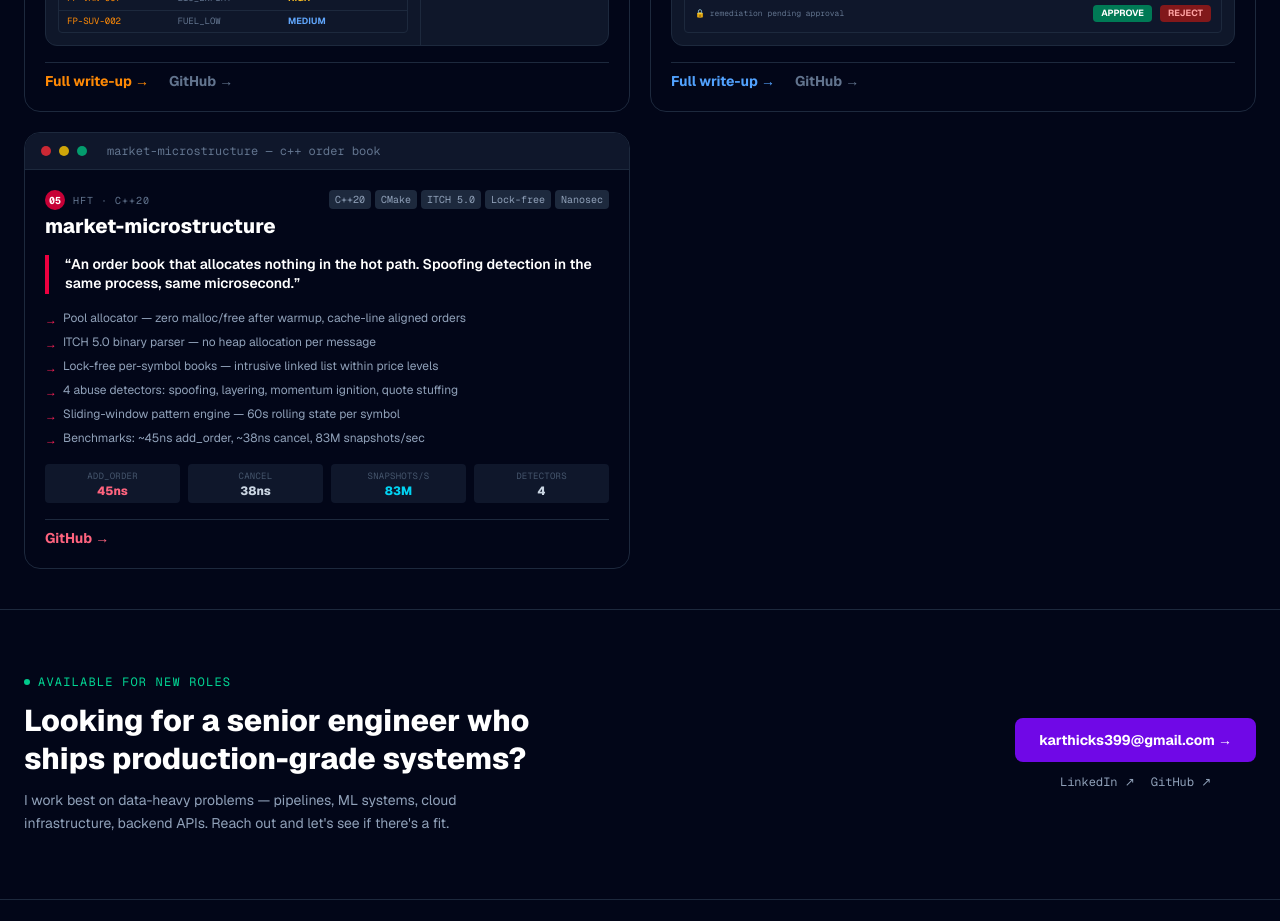
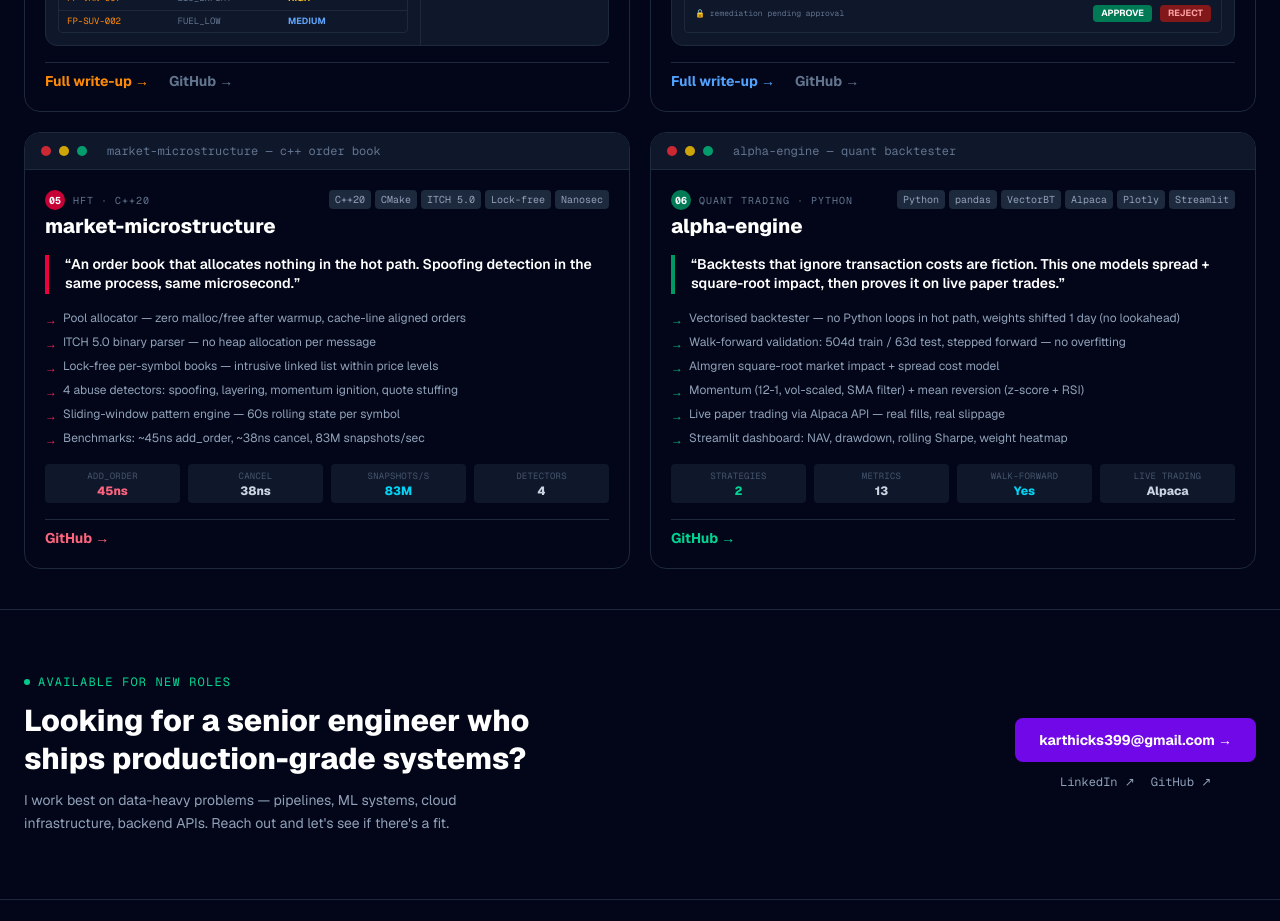
Before and after one commit to Sankartk/sankar-portfolio, a Next.js app: page / in a window 1280 px wide. Shown: the part 2560-3481 px from the top of the page. Built offline with nearby package versions, Linux system fonts and the light colour scheme.

Commit message:
add alpha-engine project card

```diff
--- a/app/page.tsx
+++ b/app/page.tsx
@@ -725,6 +725,70 @@ export default function Home() {
             </div>
           </div>
 
+          {/* CARD 06 — alpha-engine */}
+          <div className="rounded-2xl bg-slate-950 border border-slate-800 overflow-hidden flex flex-col">
+            <div className="flex items-center gap-2 px-4 py-2.5 bg-slate-900 border-b border-slate-800">
+              <span className="w-2.5 h-2.5 rounded-full bg-red-500 opacity-80"/>
+              <span className="w-2.5 h-2.5 rounded-full bg-yellow-400 opacity-80"/>
+              <span className="w-2.5 h-2.5 rounded-full bg-emerald-500 opacity-80"/>
+              <span className="ml-3 text-xs font-mono text-slate-500">alpha-engine &mdash; quant backtester</span>
+            </div>
+            <div className="p-5 flex flex-col gap-4 flex-1">
+              <div className="flex items-start justify-between gap-3 flex-wrap">
+                <div>
+                  <div className="flex items-center gap-2 mb-1">
+                    <span className="text-[10px] font-mono font-bold text-white bg-emerald-700 rounded-full w-5 h-5 flex items-center justify-center flex-shrink-0">06</span>
+                    <span className="text-[10px] font-mono text-slate-500 uppercase tracking-widest">Quant Trading &middot; Python</span>
+                  </div>
+                  <h3 className="text-xl font-extrabold text-white leading-tight">
+                    <a href="https://github.com/Sankartk/alpha-engine" className="hover:text-emerald-400 transition-colors" target="_blank" rel="noopener noreferrer">alpha-engine</a>
+                  </h3>
+                </div>
+                <div className="flex flex-wrap gap-1">
+                  {["Python","pandas","VectorBT","Alpaca","Plotly","Streamlit"].map(t => (
+                    <span key={t} className="bg-slate-800 text-slate-400 px-1.5 py-0.5 rounded text-[10px] font-mono">{t}</span>
+                  ))}
+                </div>
+              </div>
+              <div className="border-l-4 border-emerald-600 pl-4">
+                <p className="text-white text-sm font-semibold leading-snug">
+                  &ldquo;Backtests that ignore transaction costs are fiction. This one models spread + square-root impact, then proves it on live paper trades.&rdquo;
+                </p>
+              </div>
+              <ul className="flex flex-col gap-1.5 flex-1">
+                {[
+                  "Vectorised backtester &mdash; no Python loops in hot path, weights shifted 1 day (no lookahead)",
+                  "Walk-forward validation: 504d train / 63d test, stepped forward &mdash; no overfitting",
+                  "Almgren square-root market impact + spread cost model",
+                  "Momentum (12-1, vol-scaled, SMA filter) + mean reversion (z-score + RSI)",
+                  "Live paper trading via Alpaca API &mdash; real fills, real slippage",
+                  "Streamlit dashboard: NAV, drawdown, rolling Sharpe, weight heatmap",
+                ].map((item, i) => (
+                  <li key={i} className="flex items-start gap-1.5 text-xs text-slate-400">
+                    <span className="text-emerald-500 mt-0.5 flex-shrink-0">&rarr;</span>
+                    <span dangerouslySetInnerHTML={{ __html: item }} />
+                  </li>
+                ))}
+              </ul>
+              <div className="grid grid-cols-2 sm:grid-cols-4 gap-2">
+                {[
+                  { label: "Strategies", value: "2", c: "text-emerald-400" },
+                  { label: "Metrics", value: "13", c: "text-slate-300" },
+                  { label: "Walk-forward", value: "Yes", c: "text-cyan-400" },
+                  { label: "Live trading", value: "Alpaca", c: "text-slate-300" },
+                ].map(({ label, value, c }) => (
+                  <div key={label} className="bg-slate-900 rounded px-2 py-1.5 text-center">
+                    <p className="text-[9px] font-mono text-slate-600 uppercase tracking-wide mb-0.5 truncate">{label}</p>
+                    <p className={`text-xs font-extrabold leading-none ${c}`}>{value}</p>
+                  </div>
+                ))}
+              </div>
+              <div className="flex gap-5 pt-2 border-t border-slate-800 mt-auto">
+                <a href="https://github.com/Sankartk/alpha-engine" className="text-sm font-bold text-emerald-400 hover:text-emerald-300 transition-colors" target="_blank" rel="noopener noreferrer">GitHub &rarr;</a>
+              </div>
+            </div>
+          </div>
+
           </div>{/* end 2x2 grid */}
       </section>
 
```
